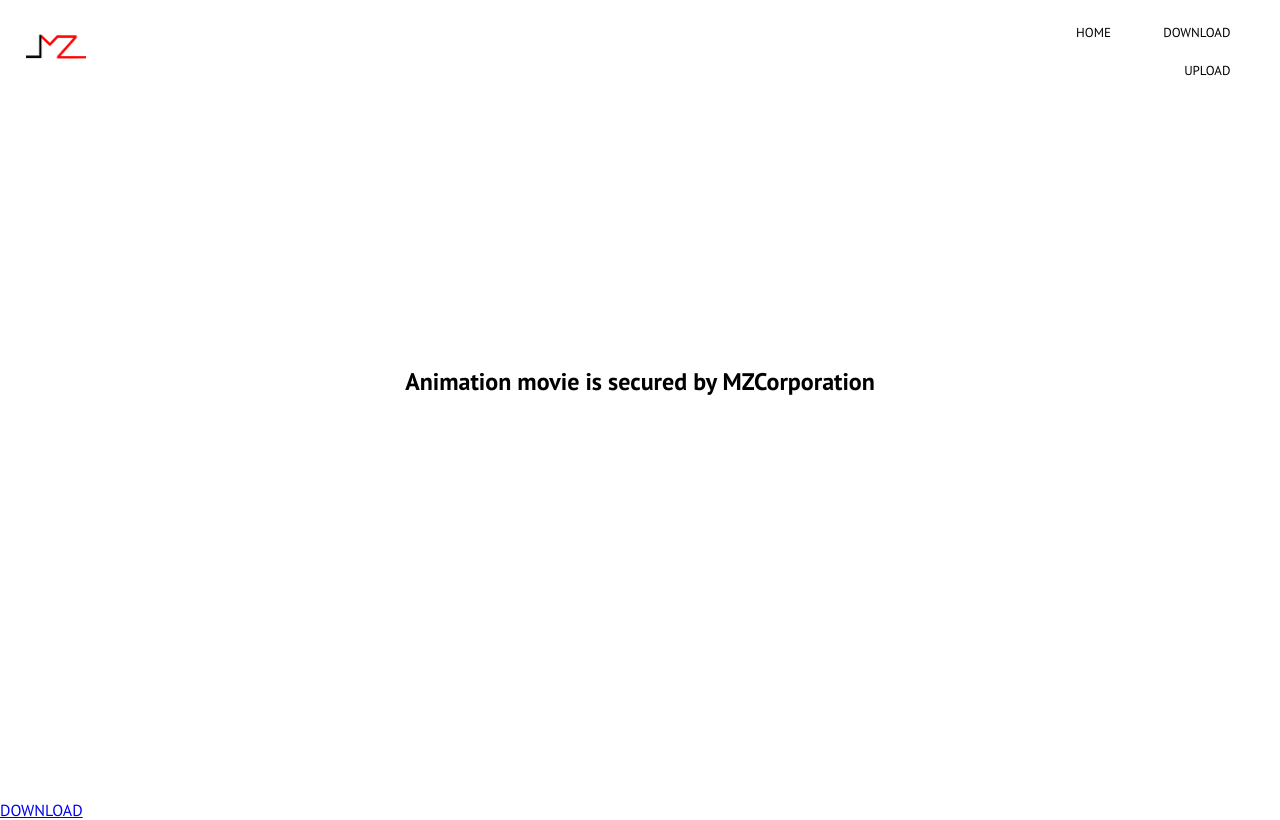
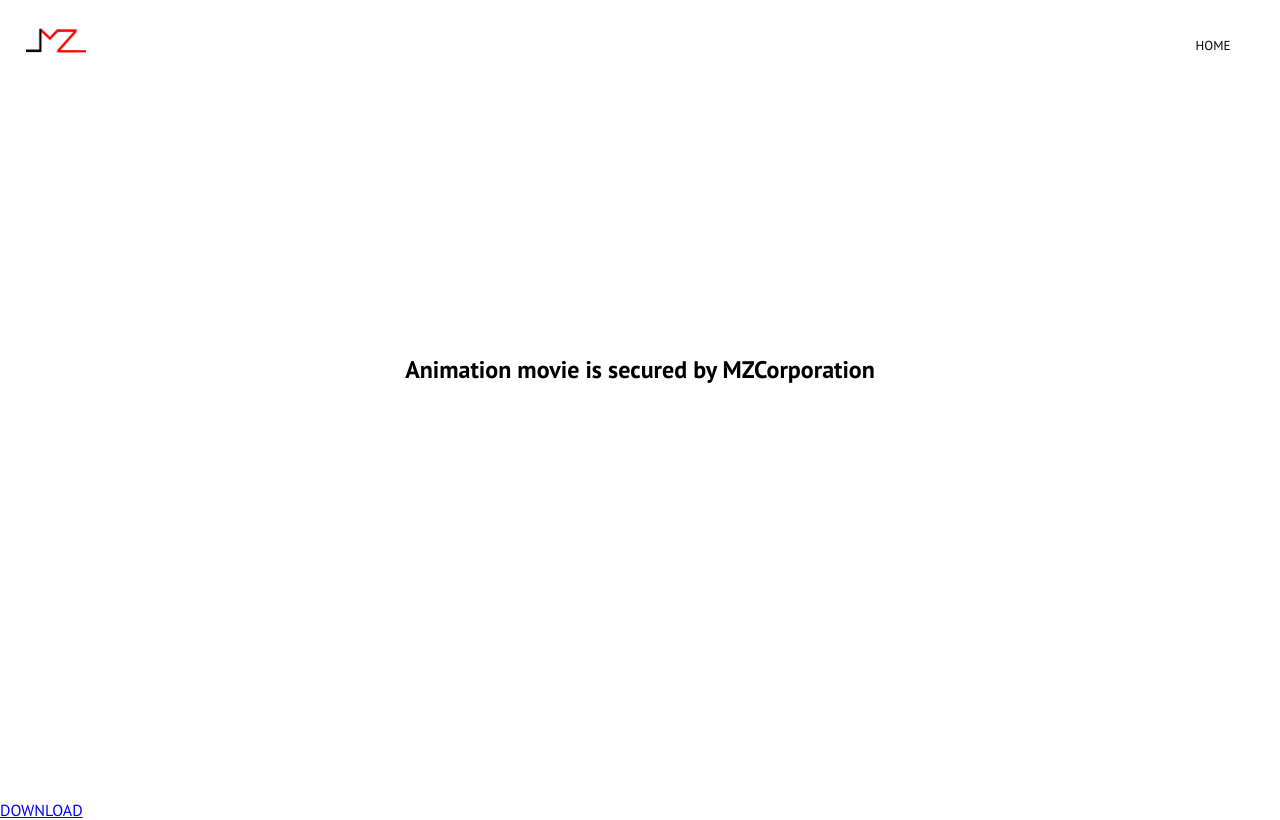
Before and after one commit to defaulttape/mywebsite-, a plain HTML site: page movie.html in a window 1280 px wide. Drawn offline with Linux system fonts and the light colour scheme.

Commit message:
Update movie.html

```diff
--- a/movie.html
+++ b/movie.html
@@ -17,8 +17,6 @@
             <div class="nav-links" id="navLinks">
                 <ul>
                     <li><a href="index.html">HOME</a></li>
-                    <li><a href="download.html">DOWNLOAD</a></li>
-                    <li><a href="upload.html">UPLOAD</a></li>
                 </ul>
             </div>
         </nav>
```
